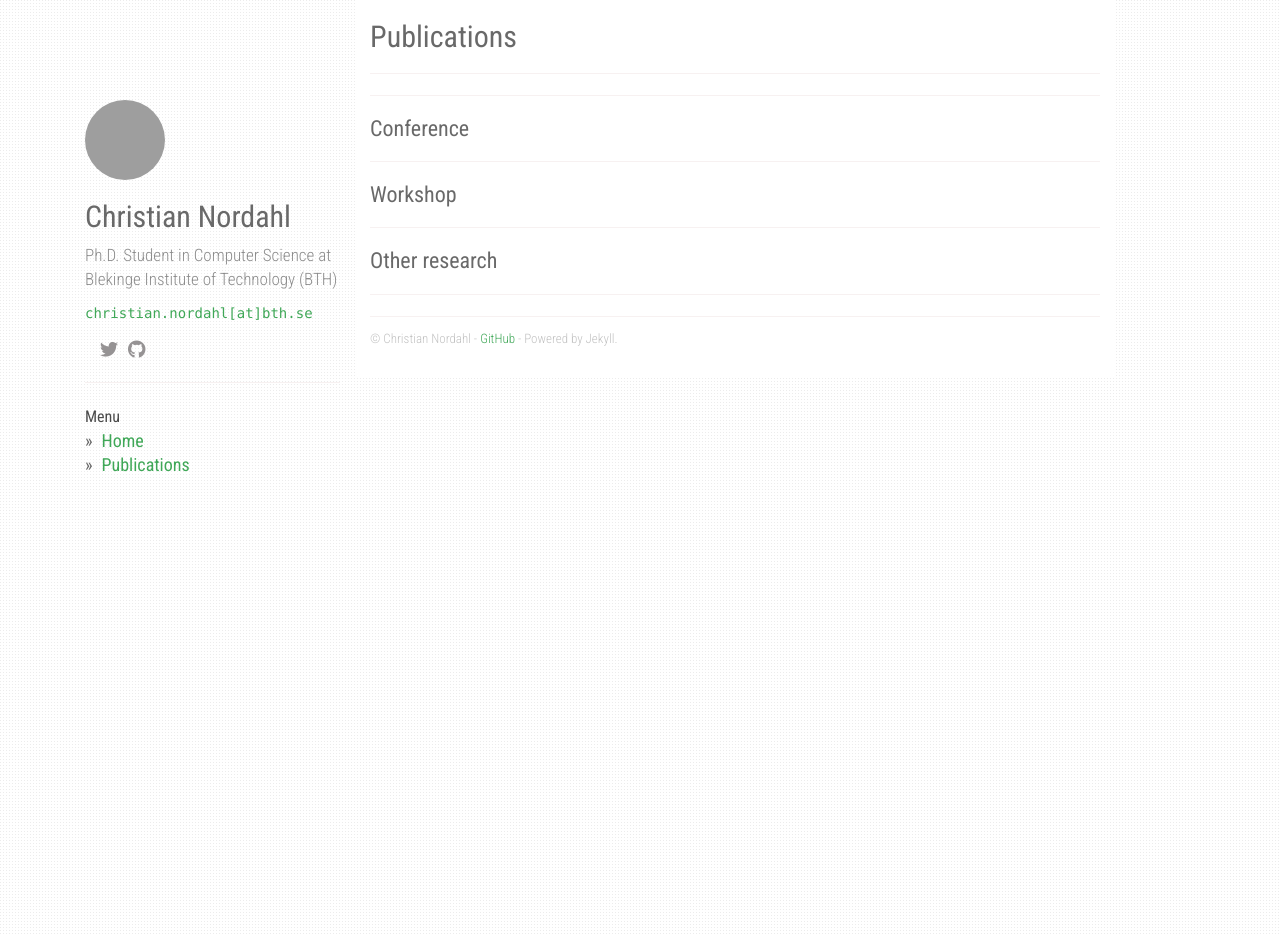
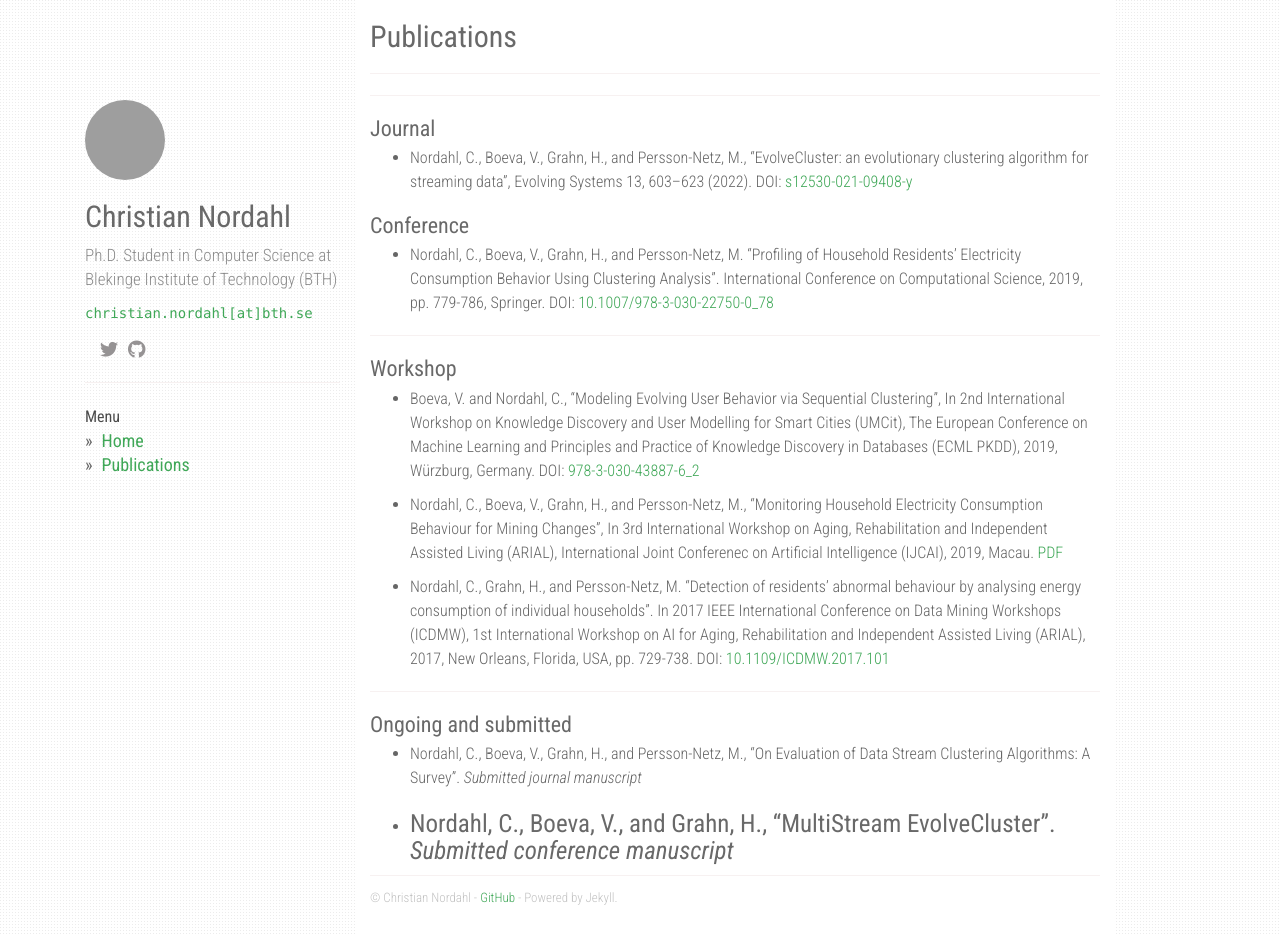
Before and after one commit to christiannordahl/christiannordahl.github.io, a Jekyll site: the page built from pages/publications.md, in a window 1280 px wide and 935 px high. Built offline with Jekyll 4.4.1, drawn with Linux system fonts in a browser that asks for light colours; nearby versions of some CDN libraries; a style sheet for code colours, icons or effects is not loaded; grey boxes are pictures that could not be loaded.

Commit message:
Cosmetical changes and updated publications page.

```diff
--- a/pages/publications.md
+++ b/pages/publications.md
@@ -7,15 +7,29 @@ permalink: /publications
 <!-- ### Ongoing
  -->---
 
+### Journal
 
+* Nordahl, C., Boeva, V., Grahn, H., and Persson-Netz, M., "EvolveCluster: an evolutionary clustering algorithm for streaming data", Evolving Systems 13, 603–623 (2022). DOI: [s12530-021-09408-y](https://doi.org/10.1007/s12530-021-09408-y)
 
 ### Conference
+
+* Nordahl, C., Boeva, V., Grahn, H., and Persson-Netz, M. "Profiling of Household Residents’ Electricity Consumption Behavior Using Clustering Analysis". International Conference on Computational Science, 2019, pp. 779-786, Springer. DOI: [10.1007/978-3-030-22750-0_78](https://doi.org/10.1007/978-3-030-22750-0_78)
 
 ----
 
 ### Workshop
 
+* Boeva, V. and Nordahl, C., "Modeling Evolving User Behavior via Sequential Clustering", In 2nd International Workshop on Knowledge Discovery and User Modelling for Smart Cities (UMCit), The European Conference on Machine Learning and Principles and Practice of Knowledge Discovery in Databases (ECML PKDD), 2019, Würzburg, Germany. DOI: [978-3-030-43887-6_2](https://doi.org/10.1007/978-3-030-43887-6_2)
+
+* Nordahl, C., Boeva, V., Grahn, H., and Persson-Netz, M., "Monitoring Household Electricity Consumption Behaviour for Mining Changes", In 3rd International Workshop on Aging, Rehabilitation and Independent Assisted Living (ARIAL), International Joint Conferenec on Artificial Intelligence (IJCAI), 2019, Macau. [PDF](http://www.diva-portal.org/smash/record.jsf?pid=diva2:1350711)
+
+* Nordahl, C., Grahn, H., and Persson-Netz, M. "Detection of residents’ abnormal behaviour by analysing energy consumption of individual households". In 2017 IEEE International Conference on Data Mining Workshops (ICDMW), 1st International Workshop on AI for Aging, Rehabilitation and Independent Assisted Living (ARIAL), 2017, New Orleans, Florida, USA, pp. 729-738. DOI: [10.1109/ICDMW.2017.101](https://doi.org/10.1109/ICDMW.2017.101)
+
 ---
 
-### Other research
+### Ongoing and submitted
+
+* Nordahl, C., Boeva, V., Grahn, H., and Persson-Netz, M., "On Evaluation of Data Stream Clustering Algorithms: A Survey". *Submitted journal manuscript*
+
+* Nordahl, C., Boeva, V., and Grahn, H., "MultiStream EvolveCluster". *Submitted conference manuscript*
 ----
```
Also changed, not shown: index.md (+5 -2 lines).
